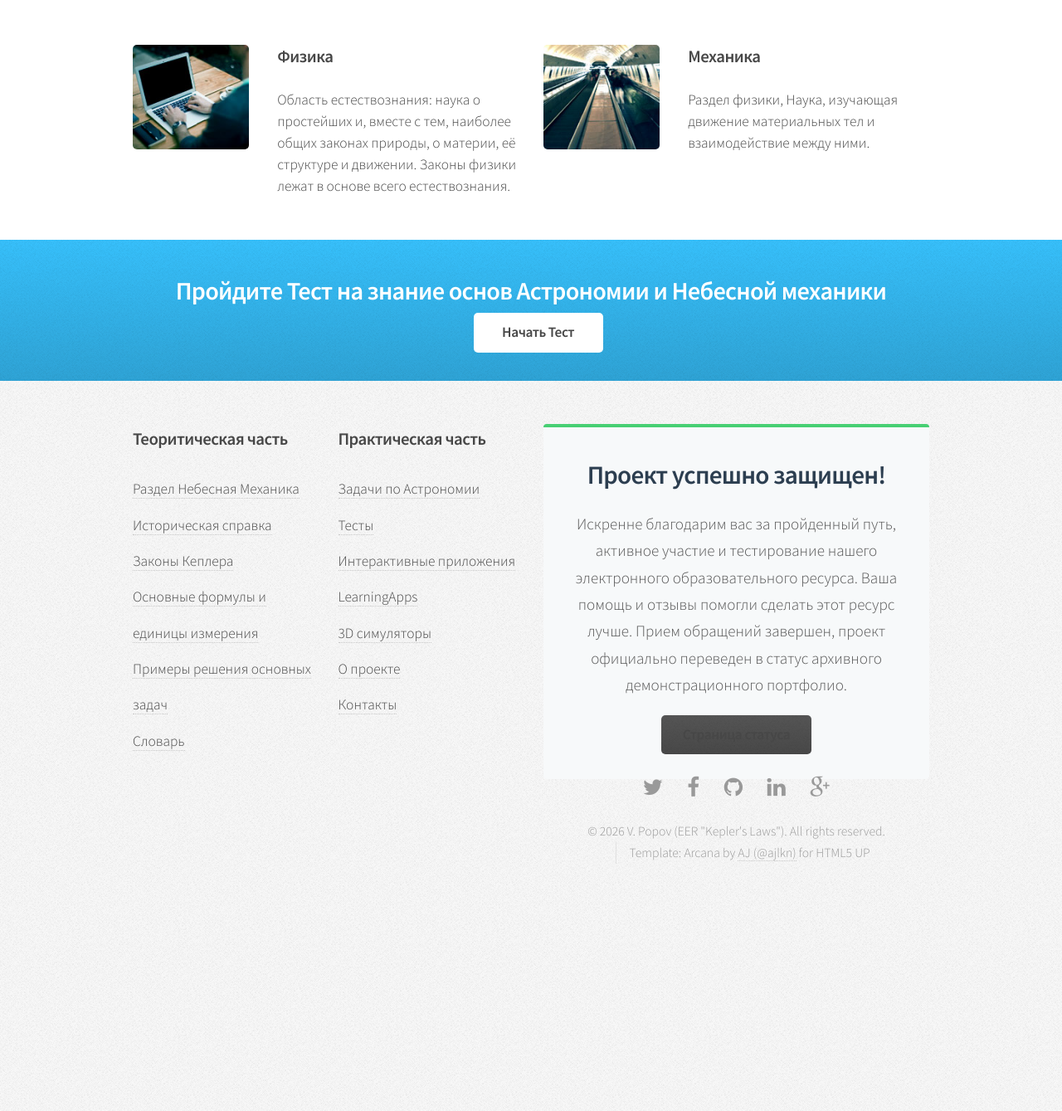
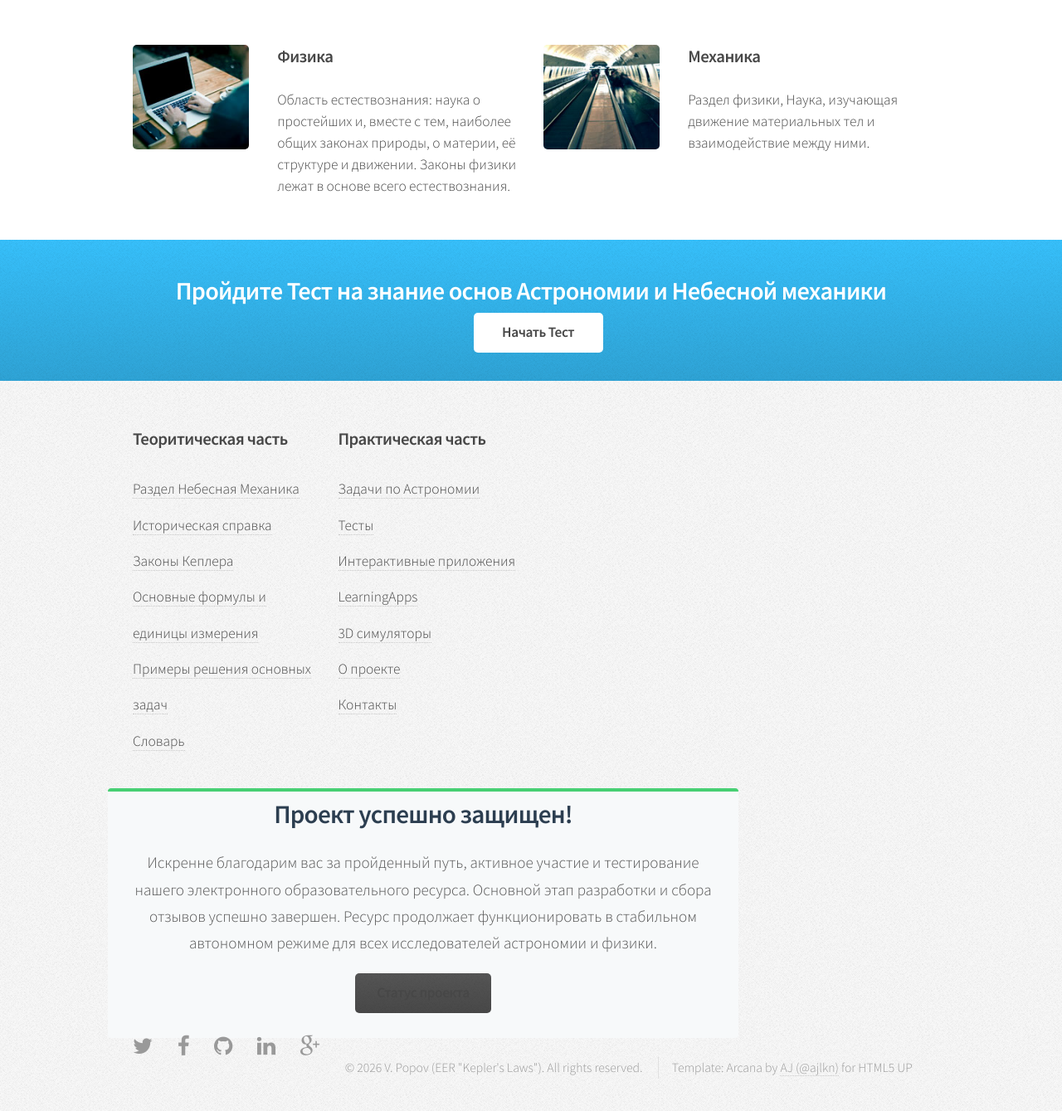
Before and after one commit to VlPop/VlPop.github.io, a Jekyll site: the page built from index.html, in a window 1280 px wide and 1400 px high, scrolled down 1179 px. Shown: the top 1339 px of the window at 83% size. Built offline with Jekyll 4.4.1, drawn with Linux system fonts in a browser that asks for light colours; the list of posts is cut into pages by our own code; before the commit the page ends 2320 px from its top, so only the background shows below that.

Commit message:
Update footer.html

```diff
--- a/_includes/footer.html
+++ b/_includes/footer.html
@@ -28,14 +28,13 @@
 								</section>
 							</div>
 						</div>
-						<section class="6u">
-							<section style="background: #f7f9fa; border-top: 4px solid #47cf73; padding: 30px; border-radius: 4px; text-align: center;">
+						<section style="background: #f7f9fa; border-top: 4px solid #47cf73; padding: 30px; border-radius: 4px; text-align: center;">
 	<h3 style="color: #2c3e50; margin-top: 0; font-size: 1.8em; margin-bottom: 15px;">Проект успешно защищен!</h3>
 	<p style="line-height: 1.7; color: #555; max-width: 700px; margin: 0 auto 20px auto; font-size: 1.1em;">
-		Искренне благодарим вас за пройденный путь, активное участие и тестирование нашего электронного образовательного ресурса. Ваша помощь и отзывы помогли сделать этот ресурс лучше. Прием обращений завершен, проект официально переведен в статус архивного демонстрационного портфолио.
+		Искренне благодарим вас за пройденный путь, активное участие и тестирование нашего электронного образовательного ресурса. Основной этап разработки и сбора отзывов успешно завершен. Ресурс продолжает функционировать в стабильном автономном режиме для всех исследователей астрономии и физики.
 	</p>
 	<ul class="actions" style="justify-content: center; margin-bottom: 0;">
-		<li><a href="Contacts.html" class="button alt">Страница статуса</a></li>
+		<li><a href="Contacts.html" class="button alt">Статус проекта</a></li>
 	</ul>
 </section>
 				<!-- Icons -->
```
